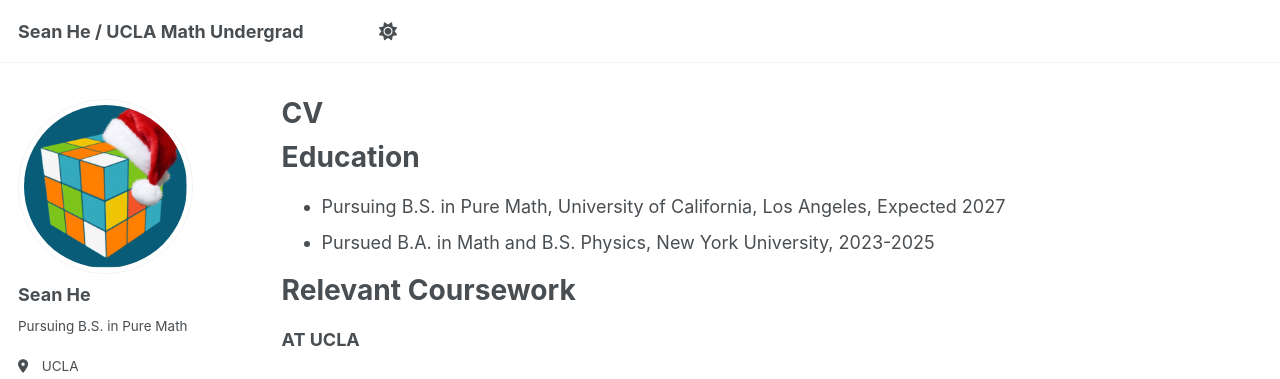
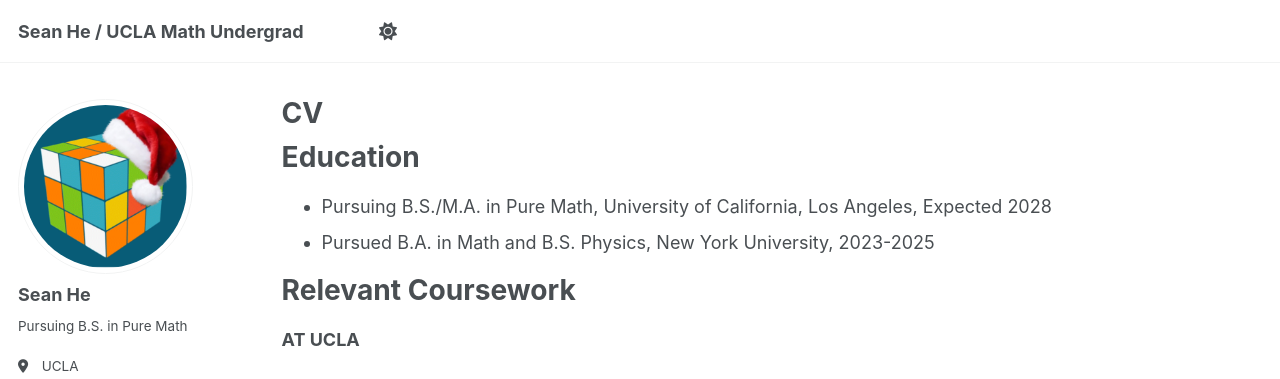
Before and after one commit to mathmaniac88/mathmaniac88.github.io, a Jekyll site: the page built from _pages/cv.md, in a window 1280 px wide and 900 px high. Shown: the top 379 px of the window. Built offline with Jekyll 4.4.1, drawn with Linux system fonts in a browser that asks for light colours; a style sheet for code colours, icons or effects is not loaded.

Commit message:
Update cv.md

```diff
--- a/_pages/cv.md
+++ b/_pages/cv.md
@@ -11,7 +11,7 @@
 
 Education
 ======
-* Pursuing B.S. in Pure Math, University of California, Los Angeles, Expected 2027
+* Pursuing B.S./M.A. in Pure Math, University of California, Los Angeles, Expected 2028
 * Pursued B.A. in Math and B.S. Physics, New York University, 2023-2025
 
 Relevant Coursework
```
